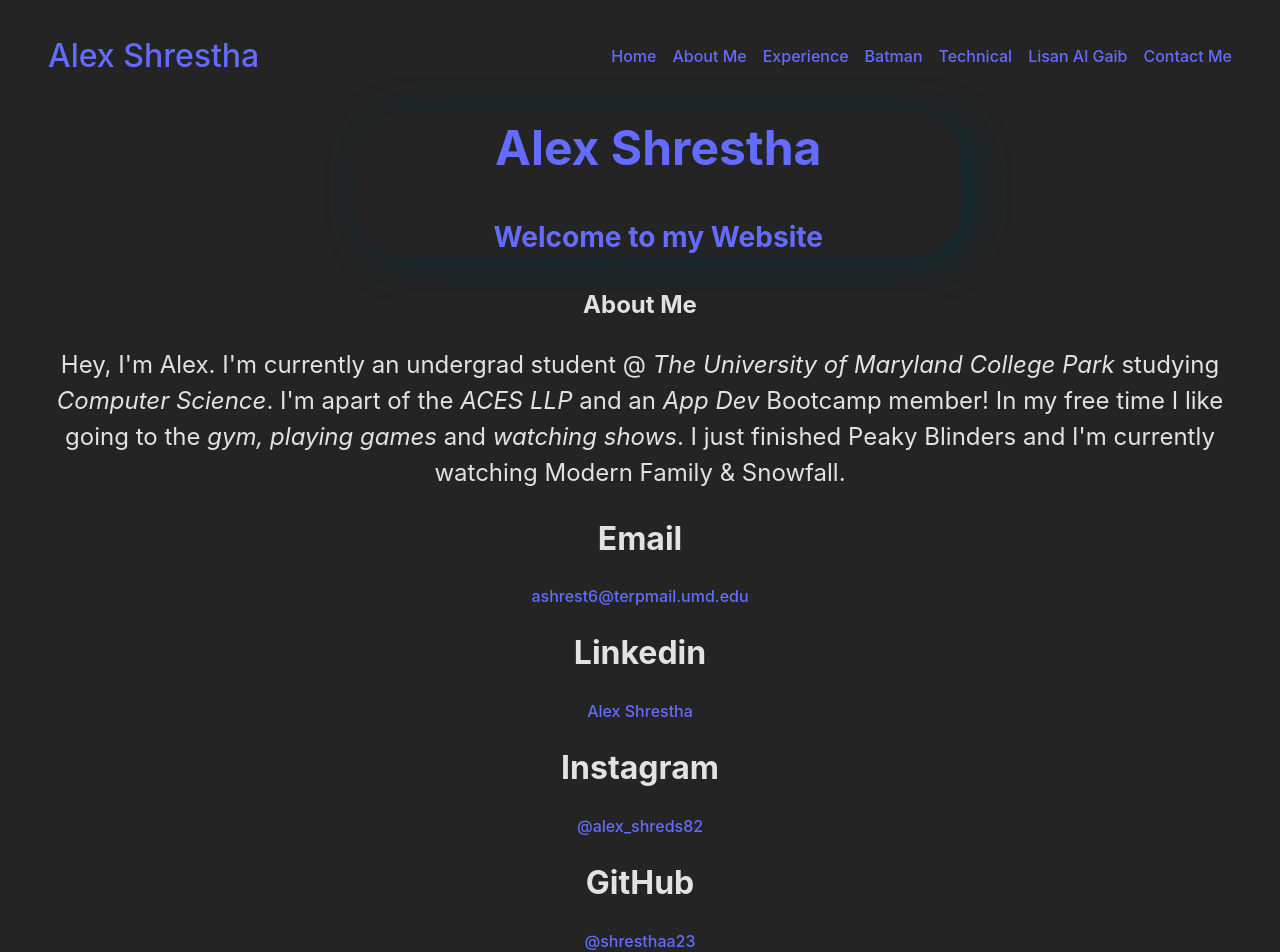
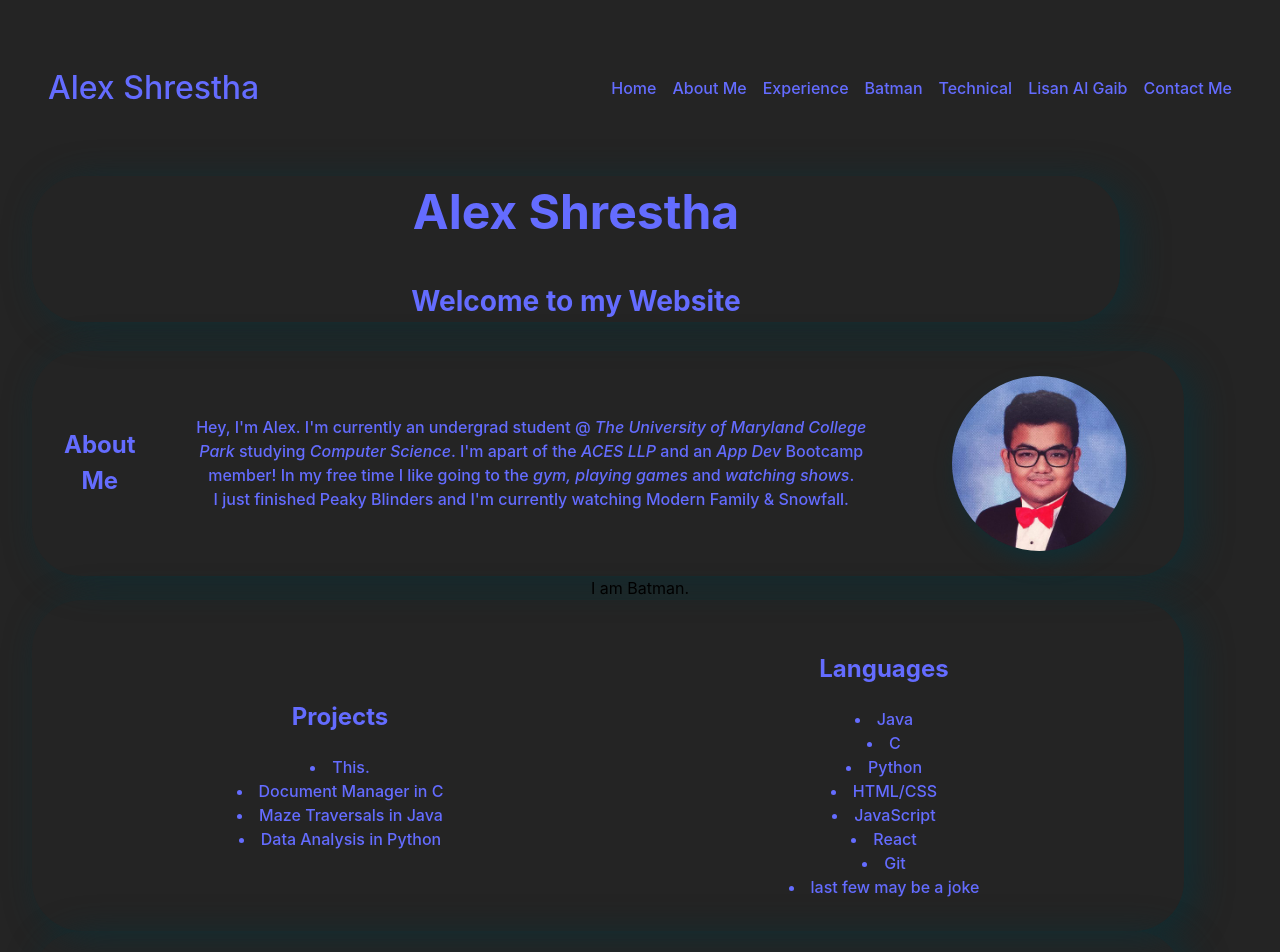
Before and after one commit to shresthaa23/React-Bootcamp, a React (Vite) app in the folder my_website/: page / in a window 1280 px wide. Shown: the top 952 px of the page. Built offline with nearby package versions, Linux system fonts and the light colour scheme.

Commit message:
added sections and more stuff

```diff
--- a/my_website/src/App.jsx
+++ b/my_website/src/App.jsx
@@ -2,8 +2,6 @@ import { useState } from 'react'
 import reactLogo from './assets/react.svg'
 import viteLogo from '/vite.svg'
 import './App.css'
-
-// http://localhost:5173/
 
 const contacts = [
   { title: "Email", content: "ashrest6@terpmail.umd.edu", link: "mailto: ashrest6@terpmail.umd.edu" },
@@ -12,6 +10,37 @@ const contacts = [
   { title: "GitHub", content: "@shresthaa23", link: "https://github.com/shresthaa23"},
 ];
 
+
+function NavBar() {
+  return (
+    <nav className="navbar">
+      <p href="/" className="myName">Alex Shrestha</p>
+      <ul>
+        <li>
+          <a className="nav" href="/"> Home </a>
+        </li>
+        <li>
+          <a className="nav" href="/"> About Me </a>
+        </li>
+        <li>
+          <a className="nav" href="/"> Experience </a>
+        </li>
+        <li>
+          <a className="nav" href="https://cdn.vox-cdn.com/thumbor/bz2Y1F1_NTbKLfnINojph4jGVzQ=/0x0:2880x1434/1200x800/filters:focal(1133x488:1593x948)/cdn.vox-cdn.com/uploads/chorus_image/image/71969421/Screen_Shot_2023_02_12_at_6.36.56_PM.0.png"> Batman </a>
+        </li>
+        <li>
+          <a className="nav" href="/"> Technical </a>
+        </li>
+        <li>
+          <a className="nav" href="https://i.kym-cdn.com/entries/icons/original/000/048/705/stilgar_dune.jpg"> Lisan Al Gaib </a>
+        </li>
+        <li>
+          <a className="nav" href="/"> Contact Me </a>
+        </li>
+      </ul>
+    </nav>
+  );
+}
 
 function HomePage() {
   return (
@@ -28,82 +57,98 @@ function HomePage() {
 function AboutMe() {
   return (
     <div className="aboutMe">
-          <h2 className="title1"> About Me </h2>
-          <p className="life">
+          <h2 className="aboutMeTitle"> About Me </h2>
+          <p className="aboutMeText">
             Hey, I'm Alex. I'm currently an undergrad student @ <em>The University of Maryland College Park</em> studying <em>Computer Science</em>.
             I'm apart of the <em>ACES LLP</em> and an <em>App Dev</em> Bootcamp member!
             In my free time I like going to the <em>gym, playing games</em> and <em>watching shows</em>. I just finished Peaky Blinders and I'm currently watching Modern Family & Snowfall.
           </p>
+          <img class="myphoto" src="/images/me.jpg" alt="photo of me"></img>
     </div>
   );
 }
 
-function Experience() {
-
-}
-
 function Batman() {
-// Lisan Al Gaib
+  return (
+    <div className="batman">
+      <h7> I am Batman. </h7>
+    </div>
+  );
 }
 
 function Technical() {
-
+  return (
+    <div className="tech">
+      <div className="projects">
+      <h2 className="projectsTitle"> Projects </h2>
+        <div className="projectsText">
+          <li>
+            <a> This. </a>
+          </li>
+          <li>
+            <a> Document Manager in C </a>
+          </li>
+          <li>
+            <a> Maze Traversals in Java </a>
+          </li>
+          <li>
+            <a> Data Analysis in Python </a>
+          </li>
+        </div>
+        </div>
+      <div className="languages">
+      <h2 className="languagesTitle"> Languages </h2>
+        <li>
+            <a> Java </a>
+          </li>
+          <li>
+            <a> C </a>
+          </li>
+          <li>
+            <a> Python </a>
+          </li>
+          <li>
+            <a> HTML/CSS </a>
+          </li>
+          <li>
+            <a> JavaScript </a>
+          </li>
+          <li>
+            <a> React </a>
+          </li>
+          <li>
+            <a> Git </a>
+          </li>
+        <li className="joke">
+          <a> last few may be a joke </a>
+        </li>
+        </div>
+    </div>
+  );
 }
 
-function ContactMe() {
+function Contact() {
+  return (
+    <div className="contacts">
+      <div className="contactsTitle">
+        <h1> Connect with me!</h1>
+      </div>
+      {contacts.map((element) => (
+        <MyContacts title={element.title} content={element.content} link={element.link} />
+      ))}
+    </div>
+  )
+}
+function MyContacts({ title, content, link }) {
   return (
     <div>
-      <h2> Contact Me </h2>
-      <h3><a href="mailto: ashrest6@terpmail.umd.edu"> Email </a></h3>
-      <h3><a href="https://www.linkedin.com/in/shrestha2023"> Linkedin </a></h3>
-      <h3><a href="https://www.instagram.com/alex_shreds82"> Instagram </a></h3>
-      <h3><a href="https://github.com/shresthaa23"> GitHub </a></h3>
-    </div>
-
-    );
-}
-
-function MyContacts({ title, content, link }) {
-  return (
-    <div className="socials">
-      <h1>{title}</h1>
-      <a href={link}>{content}</a>
+      <h3>{title}</h3>
+      <a className="socials" href={link}>{content}</a>
     </div>
   );
 
 }
 
-
-function NavBar() {
-  return (
-    <nav className="navbar">
-      <a href="/" className="myName">Alex Shrestha</a>
-      <ul>
-        <li>
-          <a href="/"> Home </a>
-        </li>
-        <li>
-          <a href="/"> About Me </a>
-        </li>
-        <li>
-          <a href="/"> Experience </a>
-        </li>
-        <li>
-          <a href="https://cdn.vox-cdn.com/thumbor/bz2Y1F1_NTbKLfnINojph4jGVzQ=/0x0:2880x1434/1200x800/filters:focal(1133x488:1593x948)/cdn.vox-cdn.com/uploads/chorus_image/image/71969421/Screen_Shot_2023_02_12_at_6.36.56_PM.0.png"> Batman </a>
-        </li>
-        <li>
-          <a href="/"> Technical </a>
-        </li>
-        <li>
-          <a href="https://i.kym-cdn.com/entries/icons/original/000/048/705/stilgar_dune.jpg"> Lisan Al Gaib </a>
-        </li>
-        <li>
-          <a href="/"> Contact Me </a>
-        </li>
-      </ul>
-    </nav>
-  );
-}
 
 function App() {
   return (
@@ -114,17 +159,11 @@ function App() {
       </>
       <>
         <AboutMe />
-        <div className="contactsss">
-            {contacts.map((element) => (
-              <MyContacts title={element.title} content={element.content} link={element.link} />
-            ))}
-          </div>
-
+        <Batman />
+        <Technical />
+        <Contact />
       </>
-
     </>
-
-
   )
 }
 
--- a/my_website/src/index.css
+++ b/my_website/src/index.css
@@ -1,23 +1,40 @@
-* {
-  box-sizing: border-box;
-}
 
 body {
   margin: 0;
 }
 
+p {
+  font-weight: 500;
+  color: #646cff;
+  text-decoration: inherit;
+}
+
+a {
+  font-weight: 500;
+  color: #646cff;
+  text-decoration: inherit;
+}
+a:hover {
+  color: #535bf2;
+  text-decoration: underline;
+}
+
+
 .navbar {
+  box-sizing: border-box;
   background-color: #242424;
   color: black;
   display: flex;
   justify-content: space-between;
   align-items: center;
   padding: 0 1rem;
+  color: #646cff;
 }
 
 .myName {
   font-size: 2rem;
 }
+
 .navbar ul {
   padding: 0;
   margin: 0;
@@ -28,37 +45,79 @@ body {
 }
 
 .header {
-  color: #646cff;
+  color: #646cff; /* 646cff */
   border-radius: 50px;
   box-shadow: 10px 5px 35px #112D32;
-  height: 100%;
-  width: 50%;
-  transform: translate(53%, 0%);
+  height: 100%; /* 85vh */
+  width: 85vw;
+  /* transform: translate(53%, 0%); */
 }
 
 .intro_text {
+  color: #646cff;
   font-size: 1.5em;
   text-align: center;
 }
 
-.about_me {
-  color: #646cff;
+.aboutMe {
   border-radius: 50px;
   box-shadow: 10px 5px 35px #112D32;
   height: 100%;
-  width: 50%;
-  transform: translate(53%, 0%);
+  width: 85vw;
+  padding: 0 2rem;
+  /* transform: translate(53%, 0%); */
+  display: flex;
+  align-items: center;
+  justify-content: space-around;
+
 }
 
-.title1 {
-    font-size: 1.5em;
-    text-align: center;
-}
-.life {
+.aboutMeTitle {
+  color: #646cff;
   font-size: 1.5em;
   text-align: center;
 }
 
+.aboutMeText {
+  align-self: center;
+  text-align: center;
+  text-wrap: balance;
+}
+
+.myphoto {
+  height: 175px;
+  filter: drop-shadow(5px 10px 10px #112D32);
+  border-radius: 50%;
+  margin: 25px;
+}
+
+.batman {
+  color: black;
+}
+
+.tech {
+  color: #646cff;
+  border-radius: 50px;
+  box-shadow: 10px 5px 35px #112D32;
+  height: 100%; /* 85vh */
+  width: 85vw;
+  padding: 2rem;
+  display: flex;
+  align-items: center;
+  justify-content: space-around;
+}
+
+.contacts {
+  color: #646cff;
+  border-radius: 50px;
+  box-shadow: 10px 5px 35px #112D32;
+  height: 100%; /* 85vh */
+  width: 85vw;
+  padding: 2rem;
+  display: flex;
+  align-items: center;
+  justify-content: space-around;
+}
 
 
 :root {
@@ -76,14 +135,8 @@ body {
   -moz-osx-font-smoothing: grayscale;
 }
 
-a {
-  font-weight: 500;
-  color: #646cff;
-  text-decoration: inherit;
-}
-a:hover {
-  color: #535bf2;
-}
+
+
 
 /*
 https://www.youtube.com/watch?v=SLfhMt5OUPI
```
Also changed, not shown: my_website/Images/me.jpg (added).
